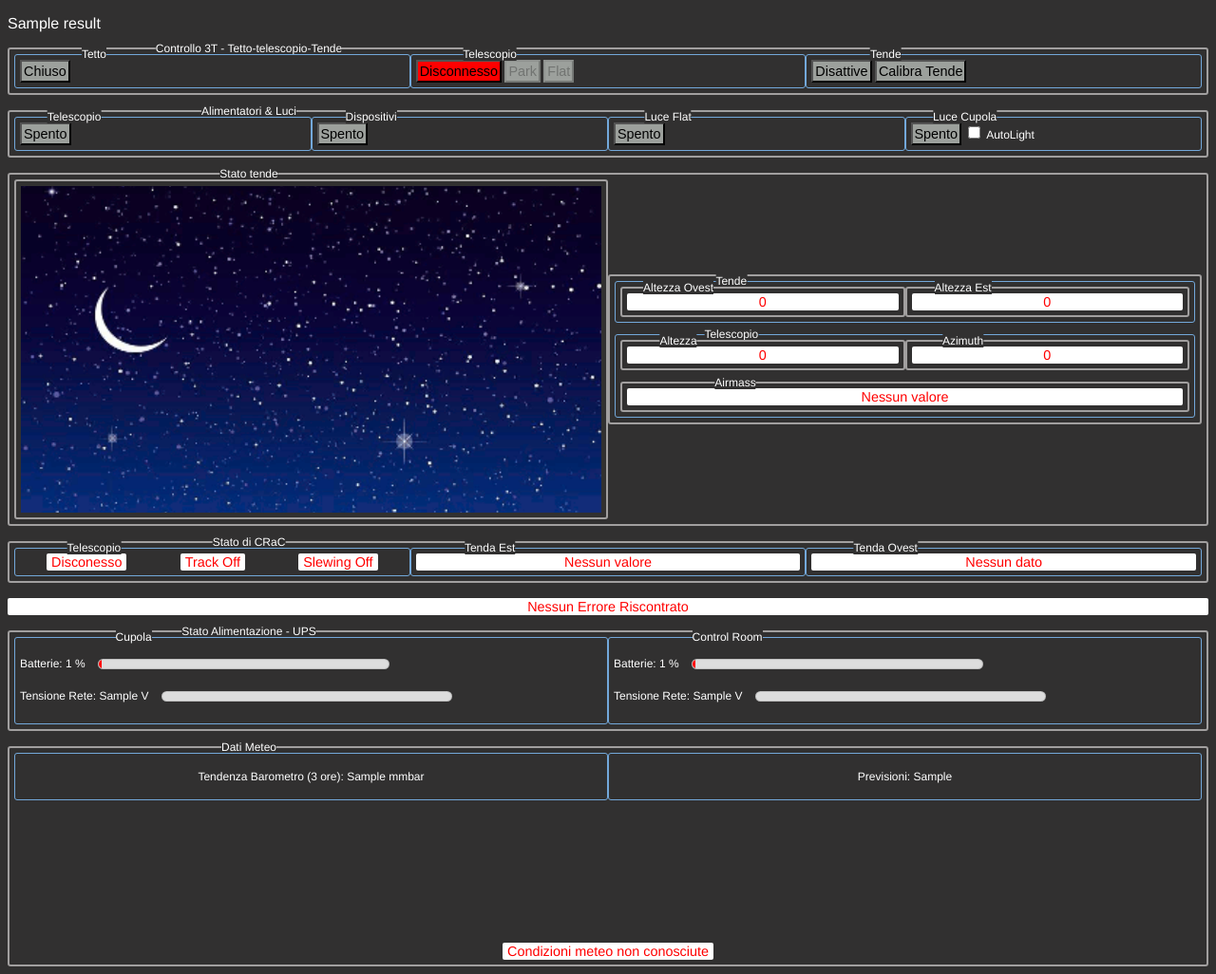
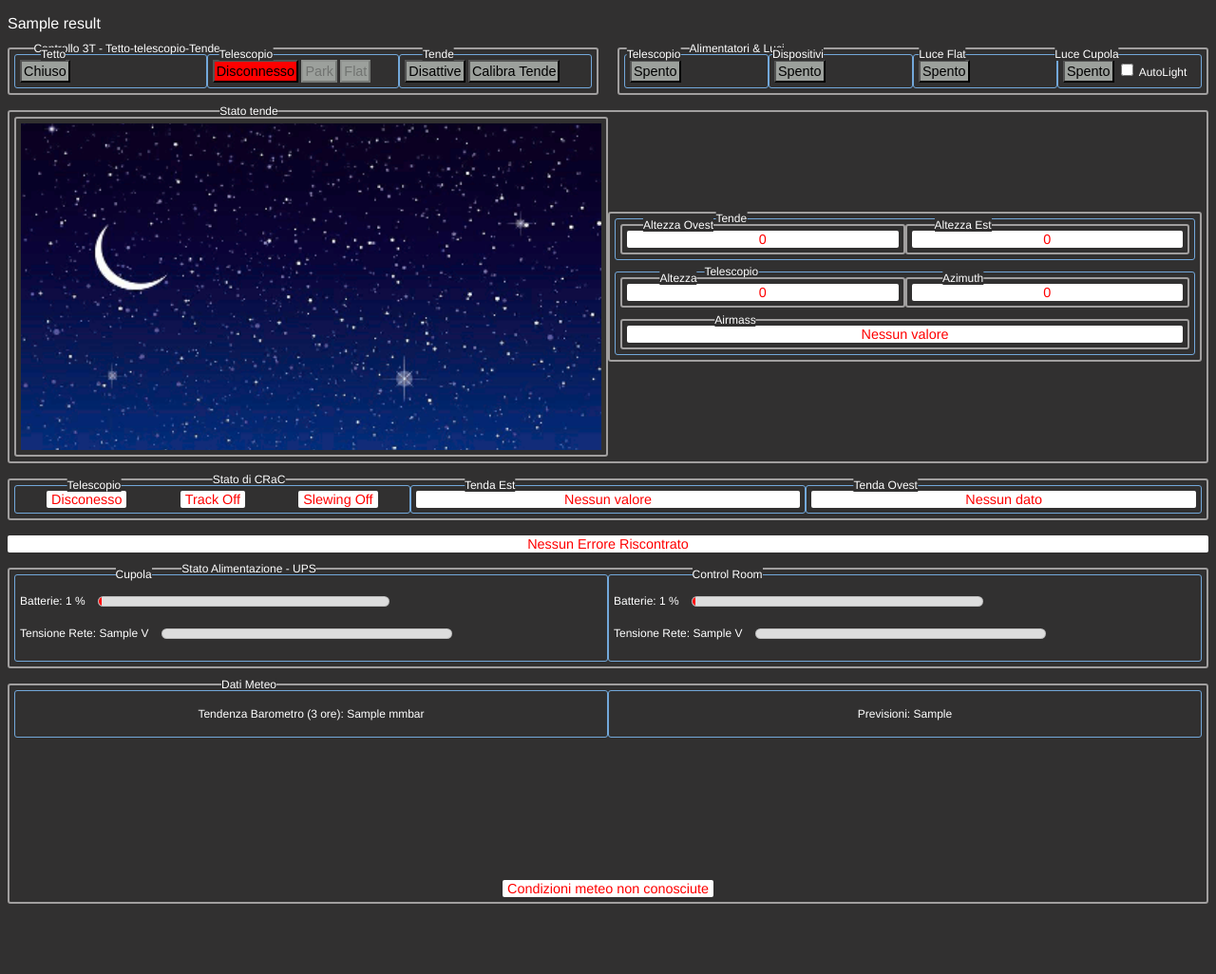
Before and after one commit to ara-astronomia/crac-cloud, a FastAPI app: template crac_cloud/templates/index.html in a window 1280 px wide. Shown: the whole page at 95% size. After the commit the page ends 952 px from the top, so only its background shows below. Run offline with FastAPI, Linux system fonts and the light colour scheme; the template is opened without the code that fills it: most values are stand-ins (such as "Sample title", 1, 10 or a date in 2020); data that the repository does not hold is empty; parts of the project's set-up code (start-up, migrations or seed data) failed here and were passed over.

Commit message:
Moved containers ‘Controolo 3T’ and ‘Power supplies & Lights’ to the main container for visualisation in line.

```diff
--- a/crac_cloud/static/style.css
+++ b/crac_cloud/static/style.css
@@ -158,7 +158,19 @@ meter {
     color: white;
 
 }
+.main-container {
+    /* 1. ABILITA FLEXBOX SUL CONTENITORE PADRE */
+    display: flex;
 
+    /* 2. FA IN MODO CHE I BLOCCHI SI ALLINEINO SULLA STESSA RIGA */
+    flex-direction: row;
+
+    /* 3. DISTRIBUISCE LO SPAZIO IN MODO EQUO */
+    justify-content: space-around; /* O 'space-between' se preferisci bordi toccanti */
+
+    /* 4. (OPZIONALE) GESTIONE DELLO SPAZIO TRA GLI ELEMENTI */
+    gap: 20px; /* Spazio tra i due blocchi, se necessario */
+}
 .container {
     display: flex;
     justify-content: center; /* Per centrare i canvas orizzontalmente */
--- a/crac_cloud/templates/index.html
+++ b/crac_cloud/templates/index.html
@@ -12,7 +12,7 @@
 
     <p>{{ result }}</p>
 
-
+    <div class="main-container">
         <div class="border-with-text-ext" data-text="Controllo 3T - Tetto-telescopio-Tende">
 
             <div class="container">
@@ -32,7 +32,6 @@
                 </div>
             </div>
         </div>
-        <p></p>
         <div class="border-with-text-ext" data-text="Alimentatori & Luci">
             <div class="container">
                 <div class="border-with-text" data-text="Telescopio">
@@ -51,6 +50,7 @@
                 </div>
             </div>
         </div>
+    </div>
 
         <p></p>
         <div class="container">
```
